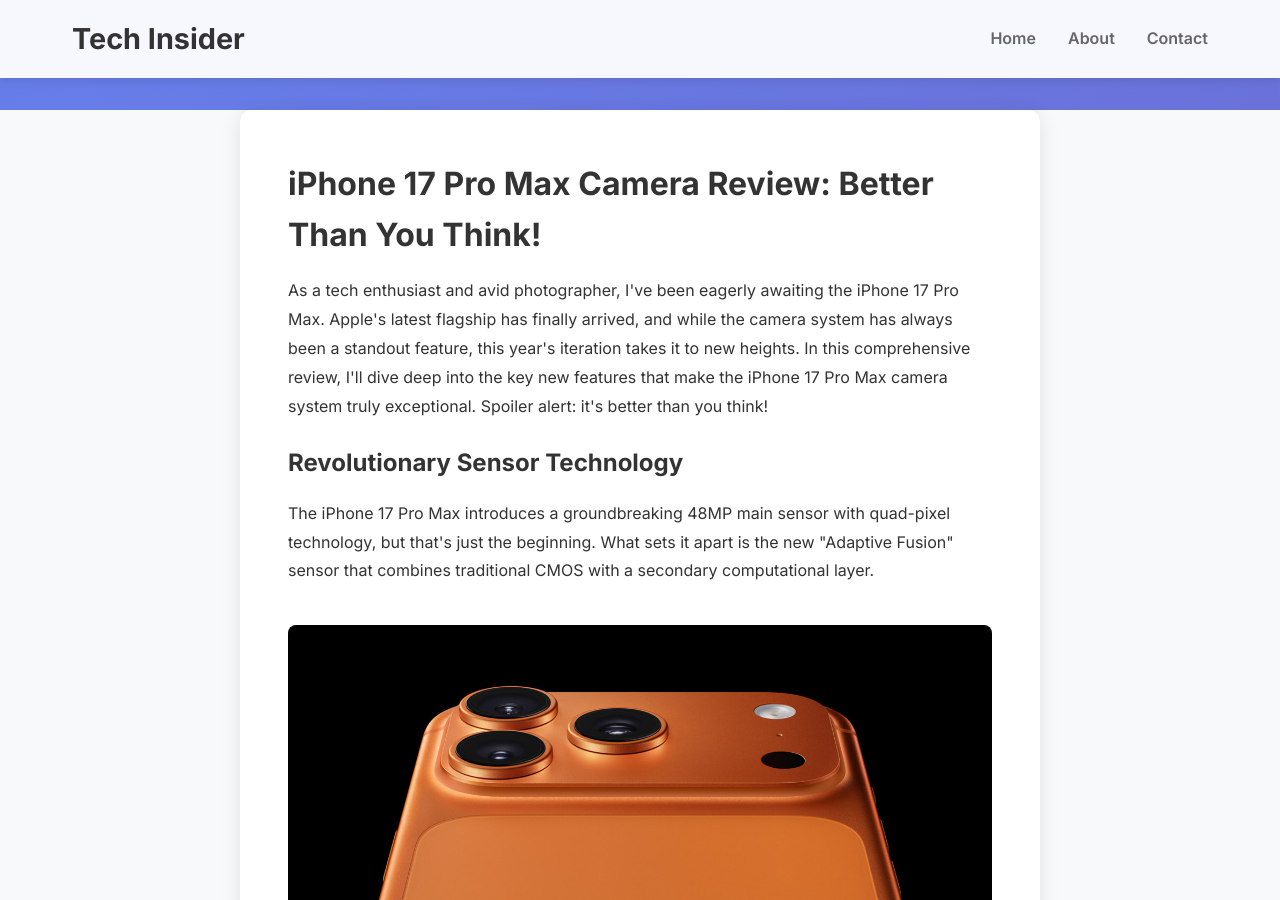
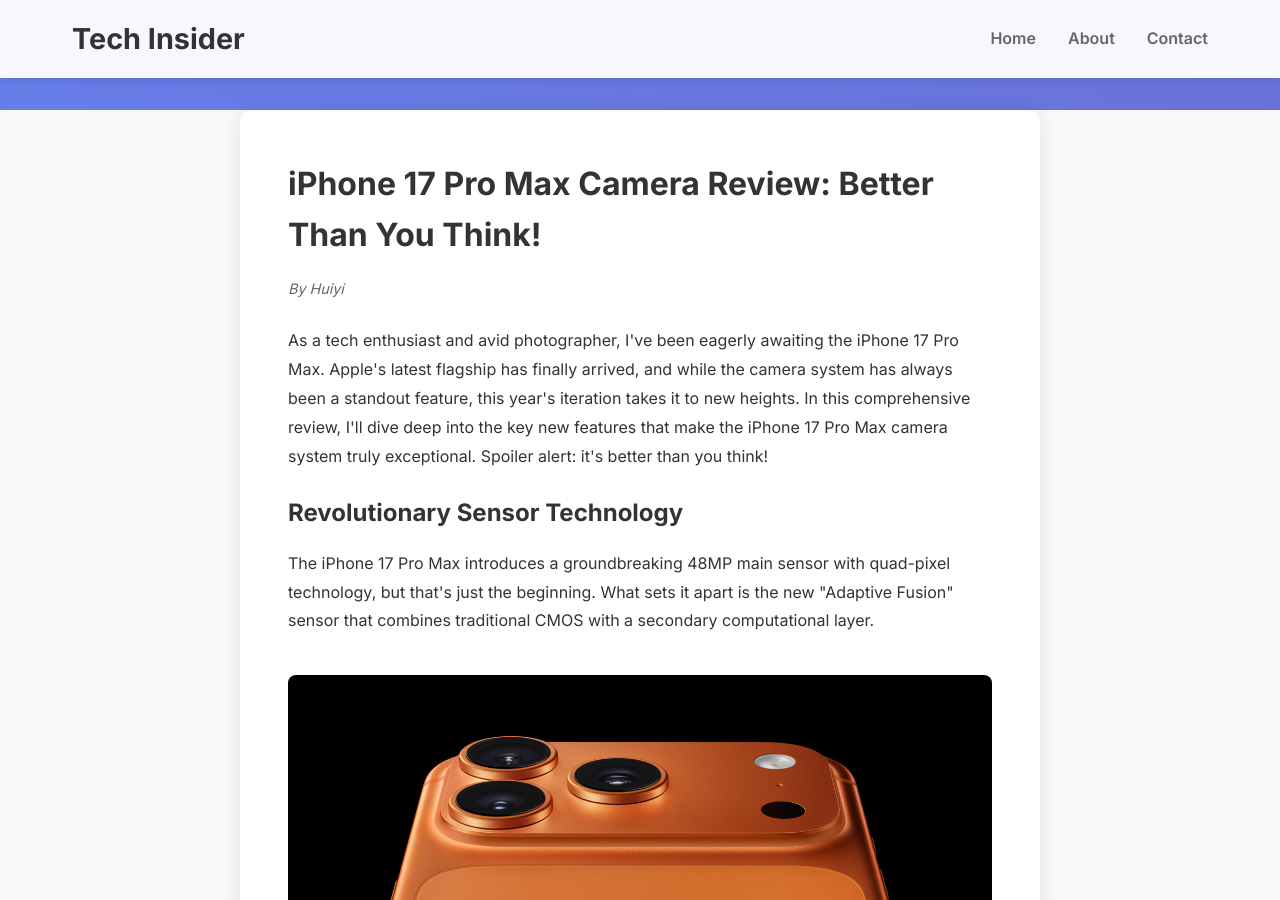
Before and after one commit to becknian/becknian.github.io, a Jekyll site: the page built from _posts/2025-12-14-iphone-17-pro-max-camera-review.md, in a window 1280 px wide and 900 px high. Built offline with Jekyll 4.4.1, drawn with Linux system fonts in a browser that asks for light colours.

Commit message:
Add author display to post content

```diff
--- a/_posts/2025-12-14-iphone-17-pro-max-camera-review.md
+++ b/_posts/2025-12-14-iphone-17-pro-max-camera-review.md
@@ -6,6 +6,8 @@ author: Huiyi
 
 <div class="post-content">
 <h1>iPhone 17 Pro Max Camera Review: Better Than You Think!</h1>
+
+<p class="post-author">By Huiyi</p>
 
 <p>As a tech enthusiast and avid photographer, I've been eagerly awaiting the iPhone 17 Pro Max. Apple's latest flagship has finally arrived, and while the camera system has always been a standout feature, this year's iteration takes it to new heights. In this comprehensive review, I'll dive deep into the key new features that make the iPhone 17 Pro Max camera system truly exceptional. Spoiler alert: it's better than you think!</p>
 
```
